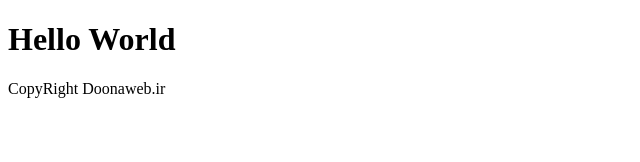
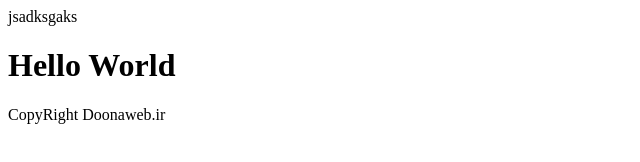
Before and after one commit to rahmatebr/test4, a plain HTML site: page index.html in a window 1280 px wide. Shown: the whole page, without its empty margins (0-640 px from the left). Drawn offline with Linux system fonts and the light colour scheme.

Commit message:
add header

```diff
--- a/index.html
+++ b/index.html
@@ -6,6 +6,7 @@
     <title>Document</title>
 </head>
 <body>
+    <header>jsadksgaks</header>
     <h1>Hello World</h1>
 
     <footer>
```
